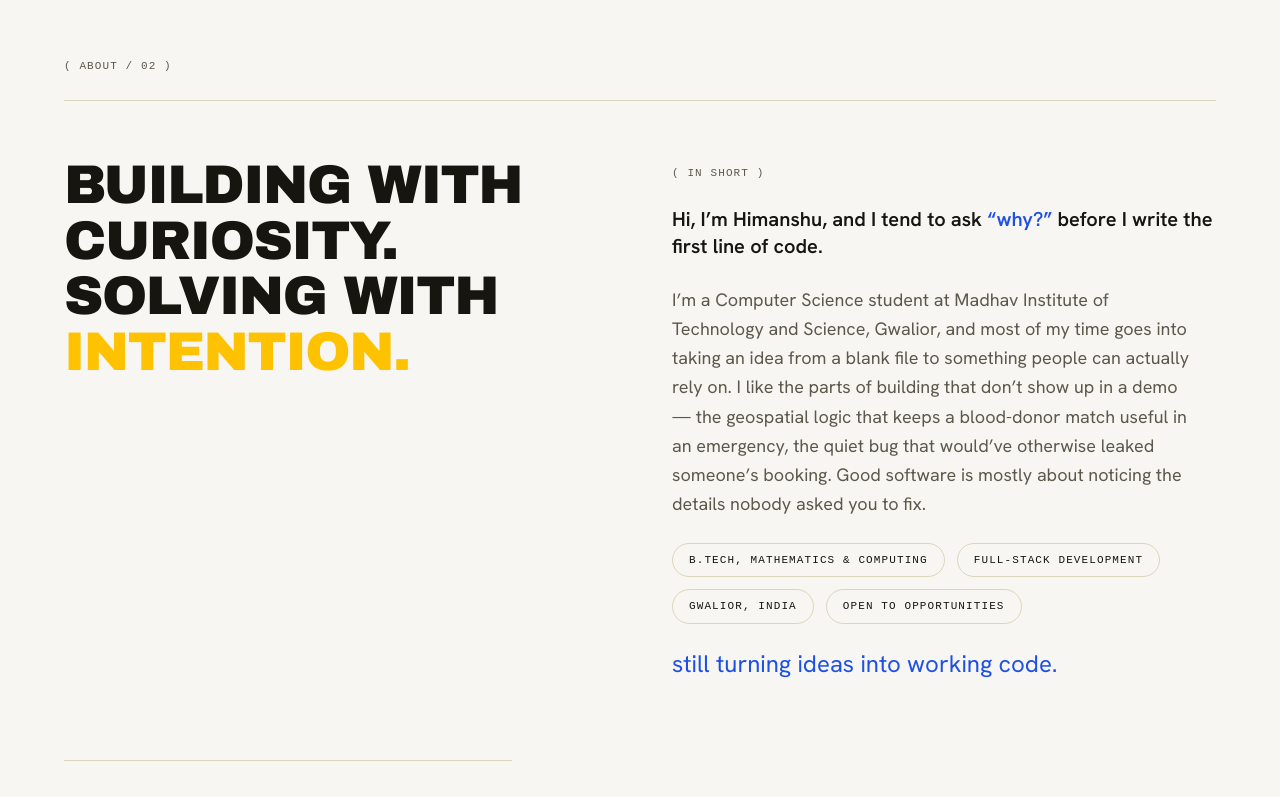
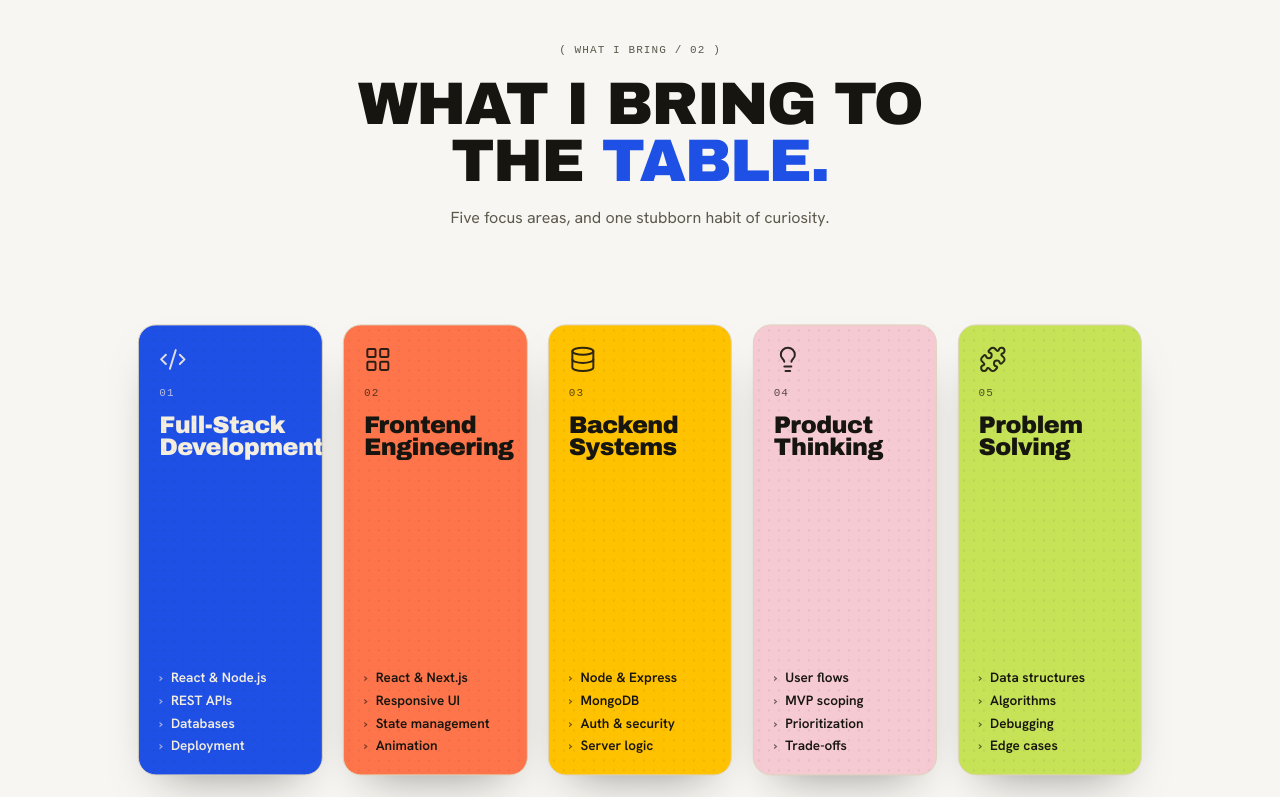
Before and after one commit to himanshugoud/himanshu-portfolio, a Next.js app: page / in a window 1280 px wide. Shown: the part 1200-1997 px from the top of the page. Built offline with nearby package versions, Linux system fonts and the light colour scheme; no server answers; a web font is replaced by a local one.

Commit message:
Add scroll-driven What I Bring section, renumber section eyebrows

```diff
--- a/src/app/page.tsx
+++ b/src/app/page.tsx
@@ -1,6 +1,7 @@
 import Navbar from "@/components/Navbar";
 import Hero from "@/components/Hero";
 import CategoryCards from "@/components/CategoryCards";
+import WhatIBringSection from "@/components/WhatIBringSection";
 import AboutSection from "@/components/AboutSection";
 import ExperienceSection from "@/components/ExperienceSection";
 import WorkSection from "@/components/WorkSection";
@@ -18,6 +19,7 @@ export default function Home() {
       <main>
         <Hero />
         <CategoryCards />
+        <WhatIBringSection />
         <AboutSection />
         <ExperienceSection />
         <ToolsSection />
--- a/src/components/AboutSection.tsx
+++ b/src/components/AboutSection.tsx
@@ -43,7 +43,7 @@ export default function AboutSection() {
     >
       {/* ---------- Full-width eyebrow strip + divider ---------- */}
       <motion.div variants={item} className="border-b border-line pb-6">
-        <span className="label-meta text-muted">( About / 02 )</span>
+        <span className="label-meta text-muted">( About / 03 )</span>
       </motion.div>
 
       <div className="grid gap-10 pt-10 md:grid-cols-2 md:gap-16 md:pt-14">
--- a/src/components/BeyondCodeSection.tsx
+++ b/src/components/BeyondCodeSection.tsx
@@ -30,7 +30,7 @@ export default function BeyondCodeSection() {
           variants={item}
           className="label-meta text-ink/70"
         >
-          ( Beyond Code / 07 )
+          ( Beyond Code / 08 )
         </motion.span>
 
         <motion.h2
--- a/src/components/CertificationsSection.tsx
+++ b/src/components/CertificationsSection.tsx
@@ -49,7 +49,7 @@ export default function CertificationsSection() {
         variants={item}
         className="label-meta text-muted"
       >
-        ( Certifications / 06 )
+        ( Certifications / 07 )
       </motion.span>
 
       <motion.h2
--- a/src/components/ContactSection.tsx
+++ b/src/components/ContactSection.tsx
@@ -28,7 +28,7 @@ export default function ContactSection() {
         className="rounded-[var(--radius-md)] border border-dark-line bg-dark px-6 py-16 text-dark-ink sm:px-10 md:px-16 md:py-24"
       >
         <motion.span variants={item} className="label-meta text-dark-muted">
-          ( Let&rsquo;s talk / 09 )
+          ( Let&rsquo;s talk / 10 )
         </motion.span>
 
         <motion.h2
--- a/src/components/ExperienceSection.tsx
+++ b/src/components/ExperienceSection.tsx
@@ -59,7 +59,7 @@ export default function ExperienceSection() {
           variants={item}
           className="label-meta text-muted"
         >
-          ( Experience / 03 )
+          ( Experience / 04 )
         </motion.span>
 
         <motion.h2
--- a/src/components/FinalVisualPanel.tsx
+++ b/src/components/FinalVisualPanel.tsx
@@ -37,7 +37,7 @@ export default function FinalVisualPanel({
           variants={item}
           className="label-meta text-accent-ink"
         >
-          ( Where I Build / 08 )
+          ( Where I Build / 09 )
         </motion.span>
 
         <motion.h2
--- a/src/components/ToolsSection.tsx
+++ b/src/components/ToolsSection.tsx
@@ -63,7 +63,7 @@ export default function ToolsSection() {
           className="flex items-center justify-between border-b border-dark-line pb-6"
         >
           <span className="label-meta text-dark-muted">
-            ( Tools / 04 )
+            ( Tools / 05 )
           </span>
           <span
             className="hidden text-xl text-dark-muted sm:block"
--- /dev/null
+++ b/src/components/WhatIBringSection.tsx
@@ -0,0 +1,147 @@
+"use client";
+
+import { useRef } from "react";
+import { motion, useScroll, useTransform, type MotionValue } from "framer-motion";
+import { categories, toneClasses, type Category } from "@/data/categories";
+
+const container = {
+  hidden: {},
+  show: { transition: { staggerChildren: 0.09, delayChildren: 0.05 } },
+};
+
+const item = {
+  hidden: { opacity: 0, y: 18 },
+  show: {
+    opacity: 1,
+    y: 0,
+    transition: { duration: 0.6, ease: [0.22, 1, 0.36, 1] as const },
+  },
+};
+
+export default function WhatIBringSection() {
+  const cardsBoxRef = useRef<HTMLDivElement>(null);
+
+  // Driven by the card row's own position as it travels through the
+  // viewport — confirmed against the reference by extracting the source
+  // video frame-by-frame: the page scrolls normally the whole time (the
+  // heading isn't pinned), it's only the cards that carry a scroll-linked
+  // transform from their small fanned teaser shape to a flat full-detail
+  // grid, resolving by the time the row nears the top of the viewport.
+  const { scrollYProgress } = useScroll({
+    target: cardsBoxRef,
+    offset: ["start 0.9", "start 0.3"],
+  });
+
+  return (
+    <section id="services" className="content-col border-t border-line py-20 md:py-28">
+      <motion.div
+        variants={container}
+        initial="hidden"
+        whileInView="show"
+        viewport={{ once: true, amount: 0.4 }}
+        className="text-center"
+      >
+        <motion.span variants={item} className="label-meta text-muted">
+          ( What I Bring / 02 )
+        </motion.span>
+        <motion.h2
+          variants={item}
+          className="mx-auto mt-4 max-w-3xl font-display text-4xl font-normal uppercase leading-[0.95] tracking-tight text-ink sm:text-5xl md:text-6xl"
+        >
+          What I Bring To
+          <br />
+          The <span className="text-accent">Table.</span>
+        </motion.h2>
+        <motion.p variants={item} className="mx-auto mt-4 max-w-md text-muted">
+          Five focus areas, and one stubborn habit of curiosity.
+        </motion.p>
+      </motion.div>
+
+      <div
+        ref={cardsBoxRef}
+        className="relative mx-auto mt-14 h-[22rem] w-full max-w-5xl sm:h-[26rem] md:mt-20 md:h-[30rem]"
+      >
+        {categories.map((card, i) => (
+          <ExpandingCard key={card.n} card={card} index={i} progress={scrollYProgress} />
+        ))}
+      </div>
+    </section>
+  );
+}
+
+function ExpandingCard({
+  card,
+  index,
+  progress,
+}: {
+  card: Category;
+  index: number;
+  progress: MotionValue<number>;
+}) {
+  const total = categories.length;
+  const isRaised = index % 2 === 1;
+
+  // Initial state mirrors the small fanned teaser at the bottom of the
+  // hero: clustered near center, alternating vertical stagger, each card
+  // rotated by its own small angle.
+  const initialLeft = 50 + (index - (total - 1) / 2) * 9;
+  const initialTop = isRaised ? 40 : 56;
+  const initialWidth = 15;
+  const initialHeight = 44;
+
+  // Final state: an even, non-overlapping grid, fully flattened — matches
+  // the reference's expanded "what I bring" layout.
+  const finalLeft = (index + 0.5) * (100 / total);
+  const finalTop = 50;
+  const finalWidth = 100 / total - 2;
+  const finalHeight = 94;
+
+  const left = useTransform(progress, [0, 1], [`${initialLeft}%`, `${finalLeft}%`]);
+  const top = useTransform(progress, [0, 1], [`${initialTop}%`, `${finalTop}%`]);
+  const width = useTransform(progress, [0, 1], [`${initialWidth}%`, `${finalWidth}%`]);
+  const height = useTransform(progress, [0, 1], [`${initialHeight}%`, `${finalHeight}%`]);
+  const rotate = useTransform(progress, [0, 1], [card.rotate, 0]);
+  const bulletsOpacity = useTransform(progress, [0.55, 0.9], [0, 1]);
+  const zIndex = isRaised ? index : index + 10;
+
+  return (
+    <motion.div
+      style={{
+        position: "absolute",
+        left,
+        top,
+        width,
+        height,
+        x: "-50%",
+        y: "-50%",
+        rotate,
+        zIndex,
+      }}
+      className={`dot-grid-texture flex flex-col gap-2 overflow-hidden rounded-[var(--radius-card)] border p-4 shadow-[0_22px_48px_-26px_rgba(23,21,15,0.5)] sm:gap-3 sm:p-5 ${toneClasses[card.tone]}`}
+    >
+      <card.Icon className="h-6 w-6 shrink-0 opacity-90 sm:h-7 sm:w-7" strokeWidth={1.7} />
+      <span
+        className="shrink-0 text-[10px] uppercase tracking-[0.1em] opacity-70 sm:text-[11px]"
+        style={{ fontFamily: "var(--font-label)" }}
+      >
+        {card.n}
+      </span>
+      <h3 className="shrink-0 font-display text-lg font-normal leading-[0.95] tracking-tight sm:text-xl md:text-2xl">
+        {card.title[0]}
+        <br />
+        {card.title[1]}
+      </h3>
+      <motion.ul
+        style={{ opacity: bulletsOpacity }}
+        className="mt-auto flex flex-col gap-1.5 text-[12px] font-semibold leading-tight sm:text-[13.5px]"
+      >
+        {card.bullets.map((bullet) => (
+          <li key={bullet} className="flex gap-2">
+            <span className="opacity-60">&rsaquo;</span>
+            {bullet}
+          </li>
+        ))}
+      </motion.ul>
+    </motion.div>
+  );
+}
--- a/src/components/WorkSection.tsx
+++ b/src/components/WorkSection.tsx
@@ -7,7 +7,7 @@ export default function WorkSection() {
   return (
     <section id="work" className="content-col border-t border-line py-20 md:py-32">
       <span className="label-meta text-muted">
-        ( Selected Work / 05 )
+        ( Selected Work / 06 )
       </span>
 
       <h2 className="mt-4 font-display text-4xl font-normal leading-[1.05] tracking-tight text-ink sm:text-5xl lg:text-[3.4rem]">
--- /dev/null
+++ b/src/data/categories.ts
@@ -0,0 +1,63 @@
+import { Code2, LayoutGrid, Database, Lightbulb, PuzzleIcon } from "lucide-react";
+
+export type Tone = "blue" | "orange" | "yellow" | "pink" | "green";
+
+export type Category = {
+  n: string;
+  title: [string, string];
+  tone: Tone;
+  rotate: number;
+  Icon: typeof Code2;
+  bullets: string[];
+};
+
+export const categories: Category[] = [
+  {
+    n: "01",
+    title: ["Full-Stack", "Development"],
+    tone: "blue",
+    rotate: -6,
+    Icon: Code2,
+    bullets: ["React & Node.js", "REST APIs", "Databases", "Deployment"],
+  },
+  {
+    n: "02",
+    title: ["Frontend", "Engineering"],
+    tone: "orange",
+    rotate: -3,
+    Icon: LayoutGrid,
+    bullets: ["React & Next.js", "Responsive UI", "State management", "Animation"],
+  },
+  {
+    n: "03",
+    title: ["Backend", "Systems"],
+    tone: "yellow",
+    rotate: 0,
+    Icon: Database,
+    bullets: ["Node & Express", "MongoDB", "Auth & security", "Server logic"],
+  },
+  {
+    n: "04",
+    title: ["Product", "Thinking"],
+    tone: "pink",
+    rotate: 3,
+    Icon: Lightbulb,
+    bullets: ["User flows", "MVP scoping", "Prioritization", "Trade-offs"],
+  },
+  {
+    n: "05",
+    title: ["Problem", "Solving"],
+    tone: "green",
+    rotate: 6,
+    Icon: PuzzleIcon,
+    bullets: ["Data structures", "Algorithms", "Debugging", "Edge cases"],
+  },
+];
+
+export const toneClasses: Record<Tone, string> = {
+  blue: "bg-accent text-accent-ink border-accent",
+  orange: "bg-card-orange text-ink border-card-orange",
+  yellow: "bg-gold text-ink border-gold",
+  pink: "bg-card-pink text-ink border-card-pink",
+  green: "bg-card-green text-ink border-card-green",
+};
```
Also changed, not shown: src/components/CategoryCards.tsx (+2 -60 lines).
